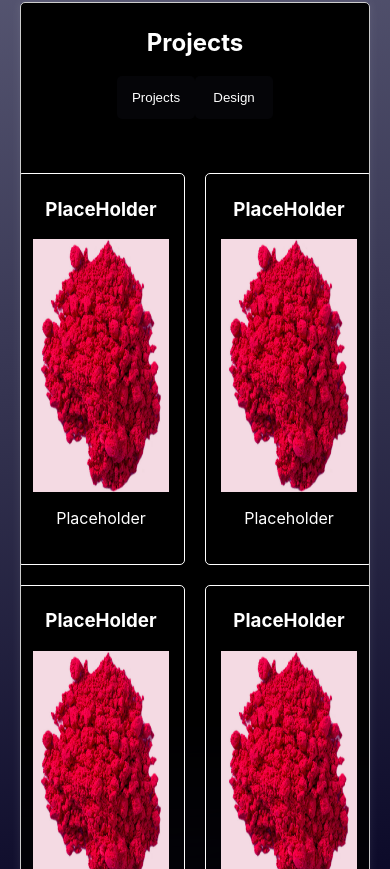
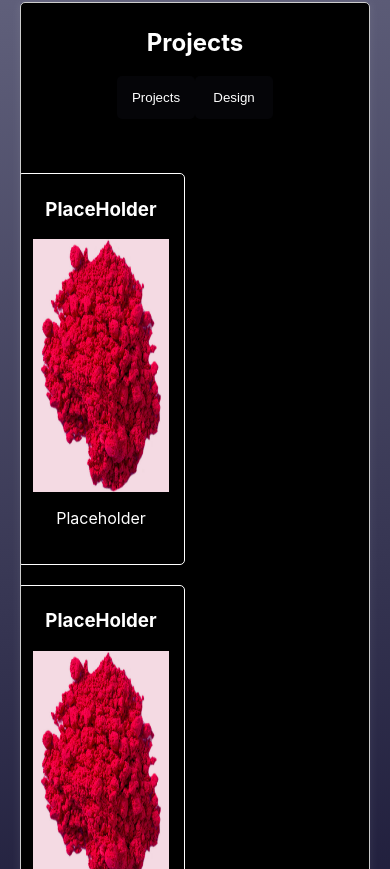
Before and after one commit to CadmiumRed40/react-portfolio, a React (Create React App) app: page / in a window 390 px wide. Shown: the part 1115-1984 px from the top of the page. Built offline with nearby package versions, Linux system fonts and the light colour scheme.

Commit message:
adjusting projet table to be resposive.

```diff
--- a/src/components/Projects/Projects.css
+++ b/src/components/Projects/Projects.css
@@ -59,3 +59,10 @@ td {
     width: 35vw;
     height:30vh;
 }
+
+@media screen and (max-width: 480px) {
+    .row1 {
+        display: flex;
+        flex-direction: column;
+    }
+}
```
